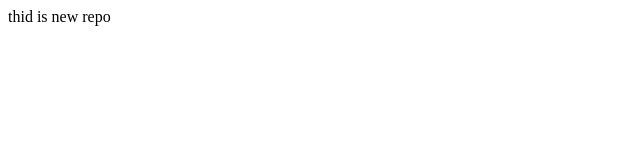
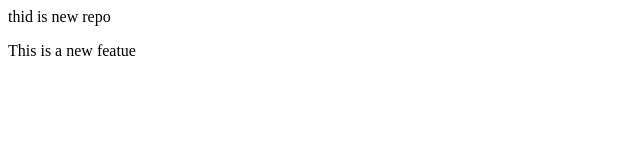
Before and after one commit to Shubham-Bhalerao2502/newrepo, a plain HTML site: page index.html in a window 1280 px wide. Shown: the whole page, without its empty margins (0-640 px from the left). Drawn offline with Linux system fonts and the light colour scheme.

Commit message:
Add new featue2

```diff
--- a/index.html
+++ b/index.html
@@ -1 +1,2 @@
 <p>thid is new repo</p>
+<p>This is a new featue</p>
```
